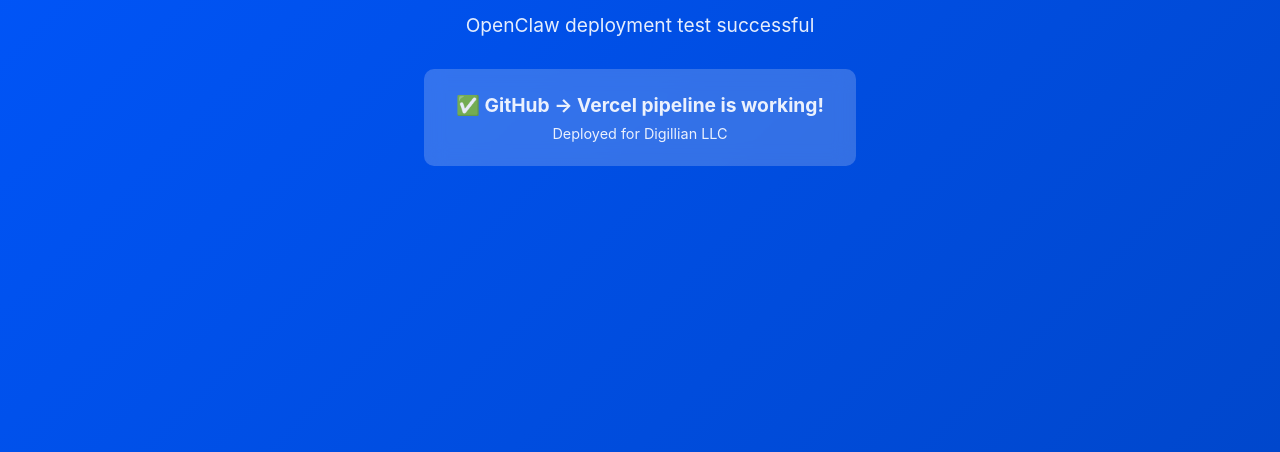
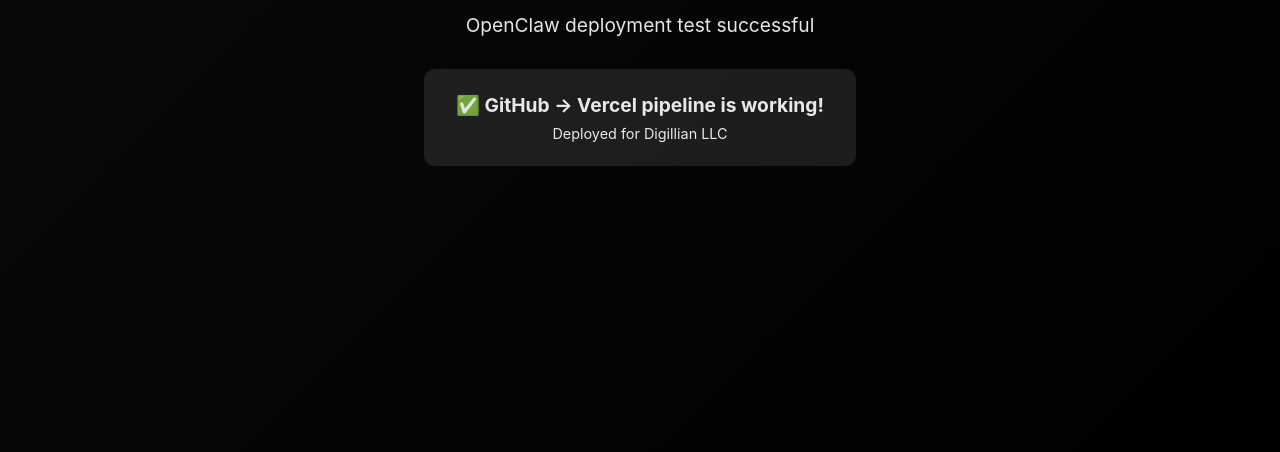
Before and after one commit to marcfrappier-ai/openclaw-test-deployment, a website: page public/index.html in a window 1280 px wide. Shown: the part 348-800 px from the top of the page. Drawn offline with Linux system fonts and the light colour scheme.

Commit message:
Fix dark mode: black background with white text

```diff
--- a/public/index.html
+++ b/public/index.html
@@ -12,18 +12,18 @@
         }
 
         :root {
-            --bg-gradient-start: #0057FF;
-            --bg-gradient-end: #0047CC;
+            --bg-gradient-start: #0a0a0a;
+            --bg-gradient-end: #000000;
             --text-color: white;
-            --card-bg: rgba(255, 255, 255, 0.2);
-            --toggle-bg: rgba(255, 255, 255, 0.3);
+            --card-bg: rgba(255, 255, 255, 0.1);
+            --toggle-bg: rgba(255, 255, 255, 0.2);
         }
 
         [data-theme="light"] {
-            --bg-gradient-start: #f0f4ff;
-            --bg-gradient-end: #e6eeff;
+            --bg-gradient-start: #ffffff;
+            --bg-gradient-end: #f5f5f5;
             --text-color: #1a1a1a;
-            --card-bg: rgba(255, 255, 255, 0.8);
+            --card-bg: rgba(0, 0, 0, 0.05);
             --toggle-bg: rgba(0, 0, 0, 0.1);
         }
 
```
